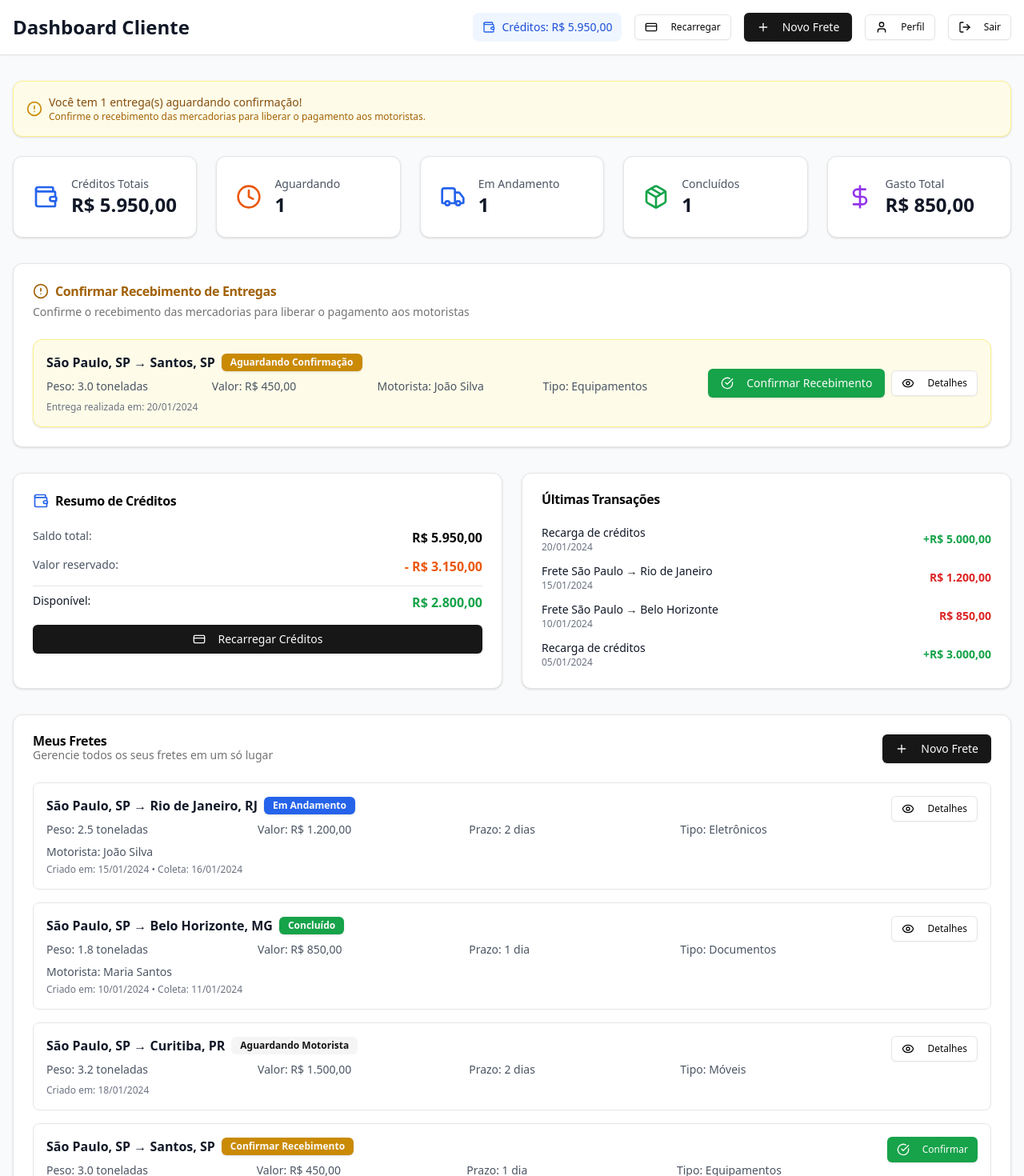
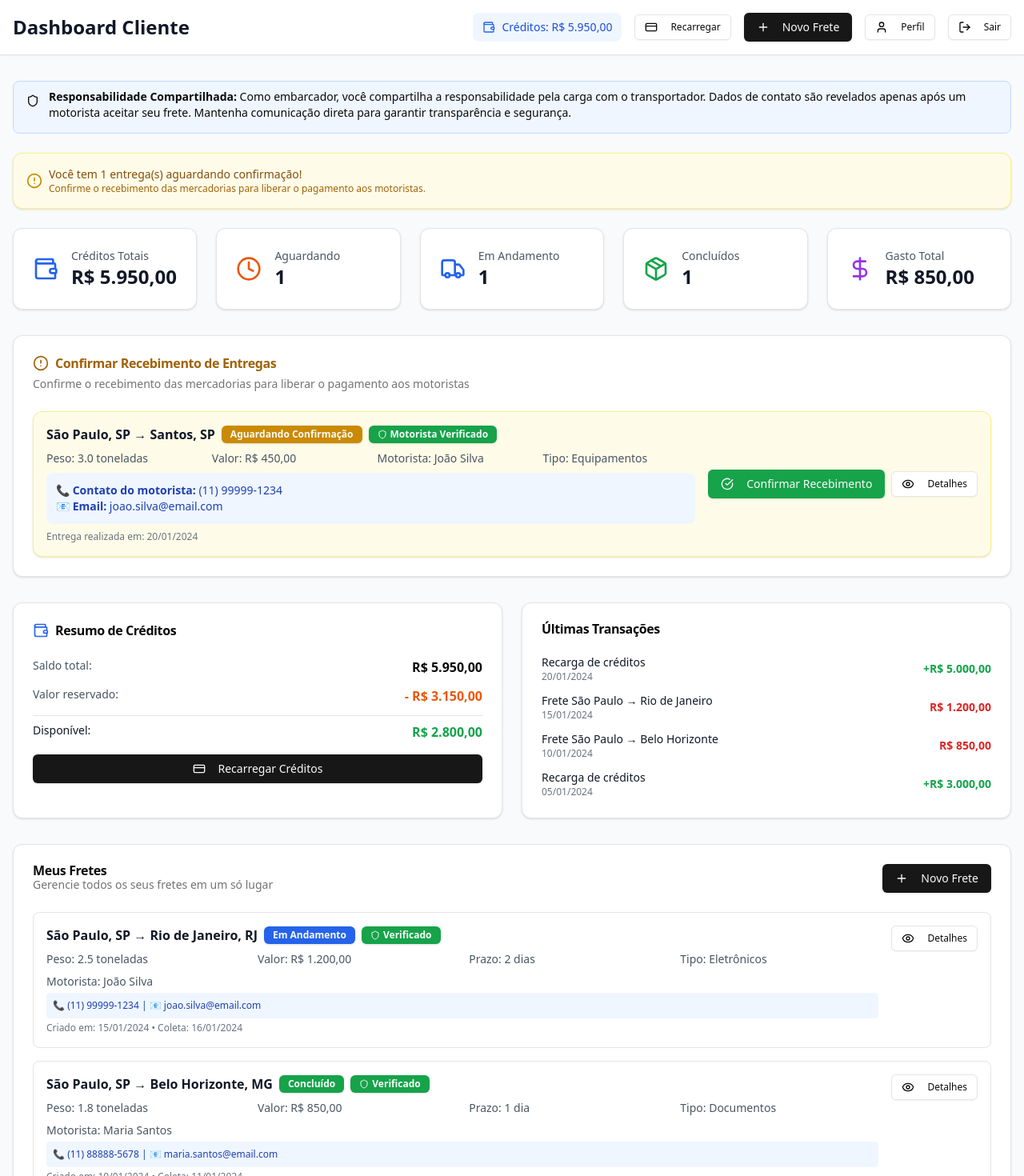
Before and after one commit to Pedrocaz11/freteConnect, a Next.js app: page /dashboard/client in a window 1280 px wide. Shown: the top 1470 px of the page at 80% size. Built offline with nearby package versions, Linux system fonts and the light colour scheme.

Commit message:
[lasy] Implementando proteção de dados e responsabilidade compartilhada - escreveu 2 arquivo(s)

```diff
--- a/src/app/dashboard/client/page.tsx
+++ b/src/app/dashboard/client/page.tsx
@@ -4,7 +4,8 @@ import { useState } from "react";
 import { Button } from "@/components/ui/button";
 import { Card, CardContent, CardDescription, CardHeader, CardTitle } from "@/components/ui/card";
 import { Badge } from "@/components/ui/badge";
-import { Plus, Package, Clock, DollarSign, Truck, User, LogOut, Eye, Wallet, CreditCard, AlertCircle, CheckCircle } from "lucide-react";
+import { Alert, AlertDescription } from "@/components/ui/alert";
+import { Plus, Package, Clock, DollarSign, Truck, User, LogOut, Eye, Wallet, CreditCard, AlertCircle, CheckCircle, Shield, Info } from "lucide-react";
 import Link from "next/link";
 
 // Dados mockados de fretes do cliente
@@ -20,8 +21,12 @@ const mockFretes = [
     tipo: "Eletrônicos",
     status: "em_andamento",
     motorista: "João Silva",
+    motoristaVerificado: true,
     dataCriacao: "2024-01-15",
-    dataColeta: "2024-01-16"
+    dataColeta: "2024-01-16",
+    // Dados do motorista revelados após aceite
+    telefoneMotorista: "(11) 99999-1234",
+    emailMotorista: "joao.silva@email.com"
   },
   {
     id: 2,
@@ -34,8 +39,11 @@ const mockFretes = [
     tipo: "Documentos",
     status: "concluido",
     motorista: "Maria Santos",
+    motoristaVerificado: true,
     dataCriacao: "2024-01-10",
-    dataColeta: "2024-01-11"
+    dataColeta: "2024-01-11",
+    telefoneMotorista: "(11) 88888-5678",
+    emailMotorista: "maria.santos@email.com"
   },
   {
     id: 3,
@@ -48,8 +56,11 @@ const mockFretes = [
     tipo: "Móveis",
     status: "aguardando",
     motorista: null,
+    motoristaVerificado: false,
     dataCriacao: "2024-01-18",
-    dataColeta: null
+    dataColeta: null,
+    telefoneMotorista: null,
+    emailMotorista: null
   },
   {
     id: 4,
@@ -62,9 +73,12 @@ const mockFretes = [
     tipo: "Equipamentos",
     status: "aguardando_confirmacao_cliente",
     motorista: "João Silva",
+    motoristaVerificado: true,
     dataCriacao: "2024-01-19",
     dataColeta: "2024-01-20",
-    dataEntregaMotorista: "2024-01-20"
+    dataEntregaMotorista: "2024-01-20",
+    telefoneMotorista: "(11) 99999-1234",
+    emailMotorista: "joao.silva@email.com"
   }
 ];
 
@@ -192,6 +206,15 @@ export default function ClientDashboard() {
       </header>
 
       <div className="container mx-auto px-4 py-8">
+        {/* Aviso de Responsabilidade */}
+        <Alert className="mb-6 border-blue-200 bg-blue-50">
+          <Shield className="h-4 w-4" />
+          <AlertDescription className="text-sm">
+            <strong>Responsabilidade Compartilhada:</strong> Como embarcador, você compartilha a responsabilidade pela carga com o transportador.
+            Dados de contato são revelados apenas após um motorista aceitar seu frete. Mantenha comunicação direta para garantir transparência e segurança.
+          </AlertDescription>
+        </Alert>
+
         {/* Alerta de confirmações pendentes */}
         {fretesAguardandoConfirmacao > 0 && (
           <Card className="mb-6 border-yellow-200 bg-yellow-50">
@@ -328,6 +351,12 @@ export default function ClientDashboard() {
                                 {frete.origem} → {frete.destino}
                               </h3>
                               <Badge className="bg-yellow-600">Aguardando Confirmação</Badge>
+                              {frete.motoristaVerificado && (
+                                <Badge className="bg-green-600">
+                                  <Shield className="mr-1 h-3 w-3" />
+                                  Motorista Verificado
+                                </Badge>
+                              )}
                             </div>
 
                             <div className="grid grid-cols-2 md:grid-cols-4 gap-4 text-sm text-gray-600 mb-2">
@@ -343,6 +372,16 @@ export default function ClientDashboard() {
                               <div>
                                 <span className="font-medium">Tipo:</span> {frete.tipo}
                               </div>
+                            </div>
+
+                            {/* Dados de contato do motorista revelados */}
+                            <div className="bg-blue-50 p-3 rounded-lg mb-2">
+                              <p className="text-sm text-blue-800">
+                                <strong>📞 Contato do motorista:</strong> {frete.telefoneMotorista}
+                              </p>
+                              <p className="text-sm text-blue-800">
+                                <strong>📧 Email:</strong> {frete.emailMotorista}
+                              </p>
                             </div>
 
                             <p className="text-xs text-gray-500">
@@ -485,6 +524,12 @@ export default function ClientDashboard() {
                             {frete.origem} → {frete.destino}
                           </h3>
                           {getStatusBadge(frete.status)}
+                          {frete.motoristaVerificado && frete.motorista && (
+                            <Badge className="bg-green-600">
+                              <Shield className="mr-1 h-3 w-3" />
+                              Verificado
+                            </Badge>
+                          )}
                         </div>
 
                         <div className="grid grid-cols-2 md:grid-cols-4 gap-4 text-sm text-gray-600 mb-2">
@@ -502,15 +547,30 @@ export default function ClientDashboard() {
                           </div>
                         </div>
 
-                        {frete.motorista && (
-                          <p className="text-sm text-gray-600">
-                            <span className="font-medium">Motorista:</span> {frete.motorista}
-                          </p>
+                        {frete.motorista ? (
+                          <div className="space-y-1">
+                            <p className="text-sm text-gray-600">
+                              <span className="font-medium">Motorista:</span> {frete.motorista}
+                            </p>
+                            {frete.telefoneMotorista && (
+                              <div className="bg-blue-50 p-2 rounded text-xs">
+                                <p className="text-blue-800">
+                                  📞 {frete.telefoneMotorista} | 📧 {frete.emailMotorista}
+                                </p>
+                              </div>
+                            )}
+                          </div>
+                        ) : (
+                          <div className="flex items-center text-xs text-gray-500">
+                            <Info className="mr-1 h-3 w-3" />
+                            Aguardando motorista aceitar
+                          </div>
                         )}
 
                         <p className="text-xs text-gray-500 mt-1">
                           Criado em: {new Date(frete.dataCriacao).toLocaleDateString('pt-BR')}
                           {frete.dataColeta && (
+
                             <span> • Coleta: {new Date(frete.dataColeta).toLocaleDateString('pt-BR')}</span>
                           )}
                         </p>
--- a/src/app/dashboard/driver/page.tsx
+++ b/src/app/dashboard/driver/page.tsx
@@ -7,10 +7,11 @@ import { Badge } from "@/components/ui/badge";
 import { Input } from "@/components/ui/input";
 import { Select, SelectContent, SelectItem, SelectTrigger, SelectValue } from "@/components/ui/select";
 import { Tabs, TabsContent, TabsList, TabsTrigger } from "@/components/ui/tabs";
-import { MapPin, Package, Clock, DollarSign, Filter, Search, User, LogOut, Eye, CheckCircle, AlertTriangle, Box, Wallet, TrendingUp, CreditCard } from "lucide-react";
+import { Alert, AlertDescription } from "@/components/ui/alert";
+import { MapPin, Package, Clock, DollarSign, Filter, Search, User, LogOut, Eye, CheckCircle, AlertTriangle, Box, Wallet, TrendingUp, CreditCard, Shield, Info } from "lucide-react";
 import Link from "next/link";
 
-// Dados mockados de fretes disponíveis
+// Dados mockados de fretes disponíveis (sem dados pessoais expostos)
 const mockFretesDisponiveis = [
   {
     id: 1,
@@ -24,11 +25,14 @@ const mockFretesDisponiveis = [
     tipo: "Eletrônicos",
     tipoEmbalagem: "pallet-pbr",
     tipoEmbalagemLabel: "Pallet (PBR)",
-    cliente: "TechCorp Ltda",
+    cliente: "TechCorp Ltda", // Nome da empresa pode ser mostrado
+    clienteVerificado: true,
     status: "disponivel",
     urgente: false,
     cargaIMO: false,
-    numeroONU: ""
+    numeroONU: "",
+    // Dados pessoais ocultos até aceite
+    dadosPessoaisOcultos: true
   },
   {
     id: 2,
@@ -43,14 +47,16 @@ const mockFretesDisponiveis = [
     tipoEmbalagem: "solto",
     tipoEmbalagemLabel: "Carga Solta",
     cliente: "MoveMax",
+    clienteVerificado: true,
     status: "disponivel",
     urgente: true,
     cargaIMO: false,
-    numeroONU: ""
+    numeroONU: "",
+    dadosPessoaisOcultos: true
   },
   {
     id: 3,
-    origem: "Cu ritiba, PR",
+    origem: "Curitiba, PR",
     destino: "Florianópolis, SC",
     distancia: "300 km",
     peso: "1.8 toneladas",
@@ -61,14 +67,16 @@ const mockFretesDisponiveis = [
     tipoEmbalagem: "caixas",
     tipoEmbalagemLabel: "Caixas de Papelão",
     cliente: "FreshFood",
+    clienteVerificado: true,
     status: "disponivel",
     urgente: false,
     cargaIMO: false,
-    numeroONU: ""
+    numeroONU: "",
+    dadosPessoaisOcultos: true
   }
 ];
 
-// Dados mockados de fretes aceitos pelo motorista
+// Dados mockados de fretes aceitos pelo motorista (com dados pessoais revelados)
 const mockFretesAceitos = [
   {
     id: 4,
@@ -83,15 +91,19 @@ const mockFretesAceitos = [
     tipoEmbalagem: "engradados",
     tipoEmbalagemLabel: "Engradados",
     cliente: "Industrial Corp",
+    clienteVerificado: true,
     status: "aceito",
     urgente: false,
     cargaIMO: false,
     numeroONU: "",
     dataAceite: "2024-01-20",
+    // Dados pessoais revelados após aceite
+    dadosPessoaisOcultos: false,
     enderecoColeta: "Rua das Indústrias, 123 - Vila Industrial, São Paulo - SP",
     enderecoEntrega: "Porto de Santos, Armazém 15 - Santos - SP",
     contatoColeta: "João Silva - (11) 99999-1234",
-    contatoEntrega: "Maria Santos - (13) 88888-5678"
+    contatoEntrega: "Maria Santos - (13) 88888-5678",
+    emailCliente: "contato@industrialcorp.com.br"
   }
 ];
 
@@ -151,19 +163,22 @@ export default function DriverDashboard() {
       // Remove da lista de disponíveis
       setFretesDisponiveis(prev => prev.filter(f => f.id !== freteId));
 
-      // Adiciona na lista de aceitos com dados completos
+      // Adiciona na lista de aceitos com dados completos revelados
       const freteAceito = {
         ...frete,
         status: "aceito",
         dataAceite: new Date().toISOString().split('T')[0],
-        enderecoColeta: "Endereço de coleta será fornecido após confirmação",
-        enderecoEntrega: "Endereço de entrega será fornecido após confirmação",
+        dadosPessoaisOcultos: false,
+        // Dados pessoais são revelados após aceite
+        enderecoColeta: "Endereço completo será fornecido após confirmação",
+        enderecoEntrega: "Endereço completo será fornecido após confirmação",
         contatoColeta: "Contato será fornecido",
-        contatoEntrega: "Contato será fornecido"
+        contatoEntrega: "Contato será fornecido",
+        emailCliente: "Email do cliente será fornecido"
       };
 
       setFretesAceitos(prev => [...prev, freteAceito]);
-      console.log(`Frete ${freteId} aceito!`);
+      console.log(`Frete ${freteId} aceito! Dados pessoais agora disponíveis.`);
     }
   };
 
@@ -216,6 +231,16 @@ export default function DriverDashboard() {
       </header>
 
       <div className="container mx-auto px-4 py-8">
+        {/* Aviso de Responsabilidade */}
+        <Alert className="mb-6 border-blue-200 bg-blue-50">
+          <Shield className="h-4 w-4" />
+          <AlertDescription className="text-sm">
+            <strong>Importante:</strong> A responsabilidade pela carga é compartilhada entre embarcador e transportador.
+            Dados pessoais de contato são revelados apenas após aceite do frete para proteção de ambas as partes.
+            Mantenha comunicação direta para garantir segurança e transparência no transporte.
+          </AlertDescription>
+        </Alert>
+
         {/* Estatísticas */}
         <div className="grid grid-cols-1 md:grid-cols-4 gap-6 mb-8">
           <Card>
@@ -414,6 +439,12 @@ export default function DriverDashboard() {
                                 IMO
                               </Badge>
                             )}
+                            {frete.clienteVerificado && (
+                              <Badge className="bg-green-600">
+                                <Shield className="mr-1 h-3 w-3" />
+                                Verificado
+                              </Badge>
+                            )}
                             <Badge variant="secondary">{frete.tipo}</Badge>
                           </div>
 
@@ -445,9 +476,15 @@ export default function DriverDashboard() {
                             )}
                           </div>
 
-                          <p className="text-sm text-gray-600">
-                            Cliente: {frete.cliente}
-                          </p>
+                          <div className="flex items-center justify-between">
+                            <p className="text-sm text-gray-600">
+                              Cliente: {frete.cliente}
+                            </p>
+                            <div className="flex items-center text-xs text-blue-600">
+                              <Info className="mr-1 h-3 w-3" />
+                              Dados de contato revelados após aceite
+                            </div>
+                          </div>
                         </div>
 
                         <div className="ml-6">
@@ -502,6 +539,10 @@ export default function DriverDashboard() {
                                 IMO
                               </Badge>
                             )}
+                            <Badge className="bg-blue-600">
+                              <Shield className="mr-1 h-3 w-3" />
+                              Dados Liberados
+                            </Badge>
                             <Badge variant="secondary">{frete.tipo}</Badge>
                           </div>
 
@@ -535,8 +576,15 @@ export default function DriverDashboard() {
                         </div>
                       </div>
 
-                      {/* Informações de Contato e Endereços */}
+                      {/* Informações de Contato e Endereços - Agora Reveladas */}
                       <div className="border-t pt-4 space-y-3">
+                        <Alert className="border-green-200 bg-green-50">
+                          <Shield className="h-4 w-4" />
+                          <AlertDescription className="text-sm text-green-800">
+                            <strong>Dados de contato liberados:</strong> Você agora tem acesso aos dados completos para comunicação direta com o embarcador.
+                          </AlertDescription>
+                        </Alert>
+
                         <div className="grid grid-cols-1 md:grid-cols-2 gap-4">
                           <div>
                             <h4 className="font-medium text-gray-900 mb-1">📍 Endereço de Coleta</h4>
@@ -548,6 +596,12 @@ export default function DriverDashboard() {
                             <p className="text-sm text-gray-600">{frete.enderecoEntrega}</p>
                             <p className="text-sm text-blue-600 mt-1">👤 {frete.contatoEntrega}</p>
                           </div>
+                        </div>
+
+                        <div className="bg-blue-50 p-3 rounded-lg">
+                          <p className="text-sm text-blue-800">
+                            <strong>📧 Email do cliente:</strong> {frete.emailCliente}
+                          </p>
                         </div>
 
                         <div className="text-xs text-gray-500">
```
